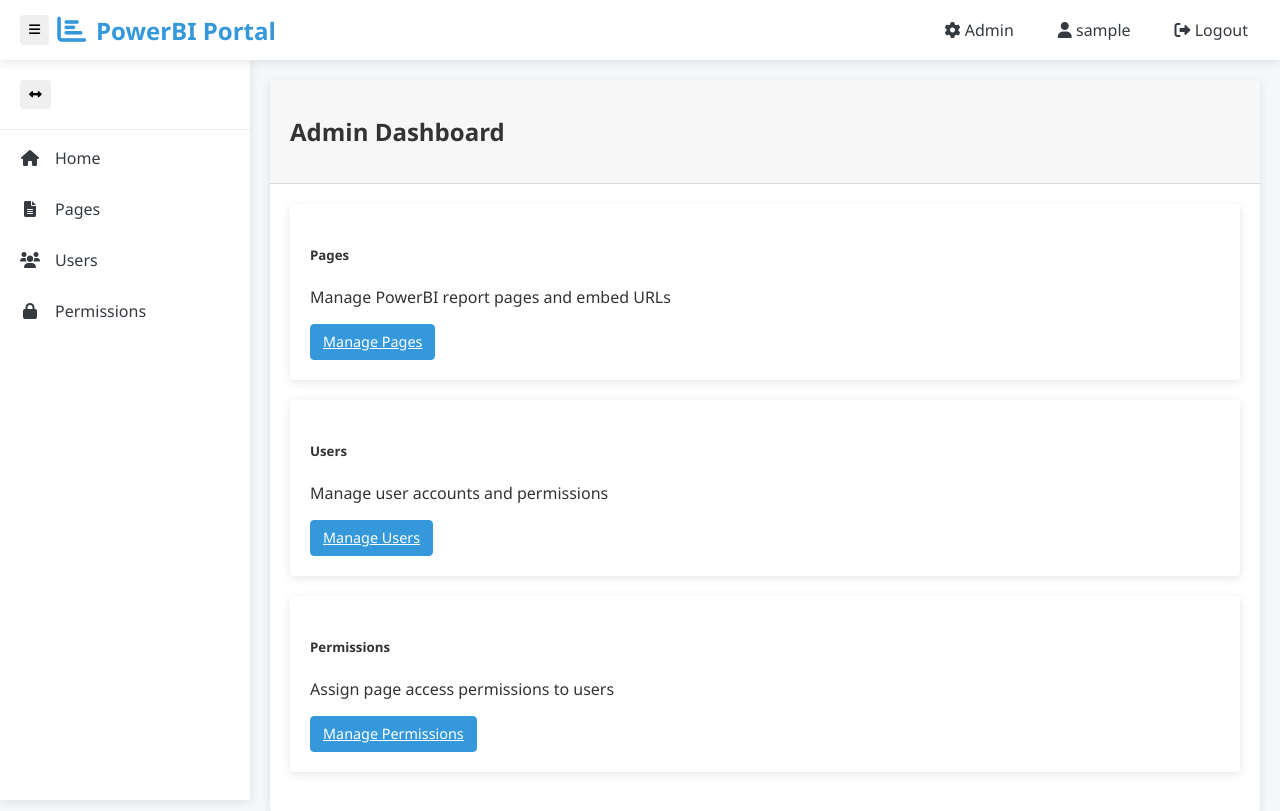
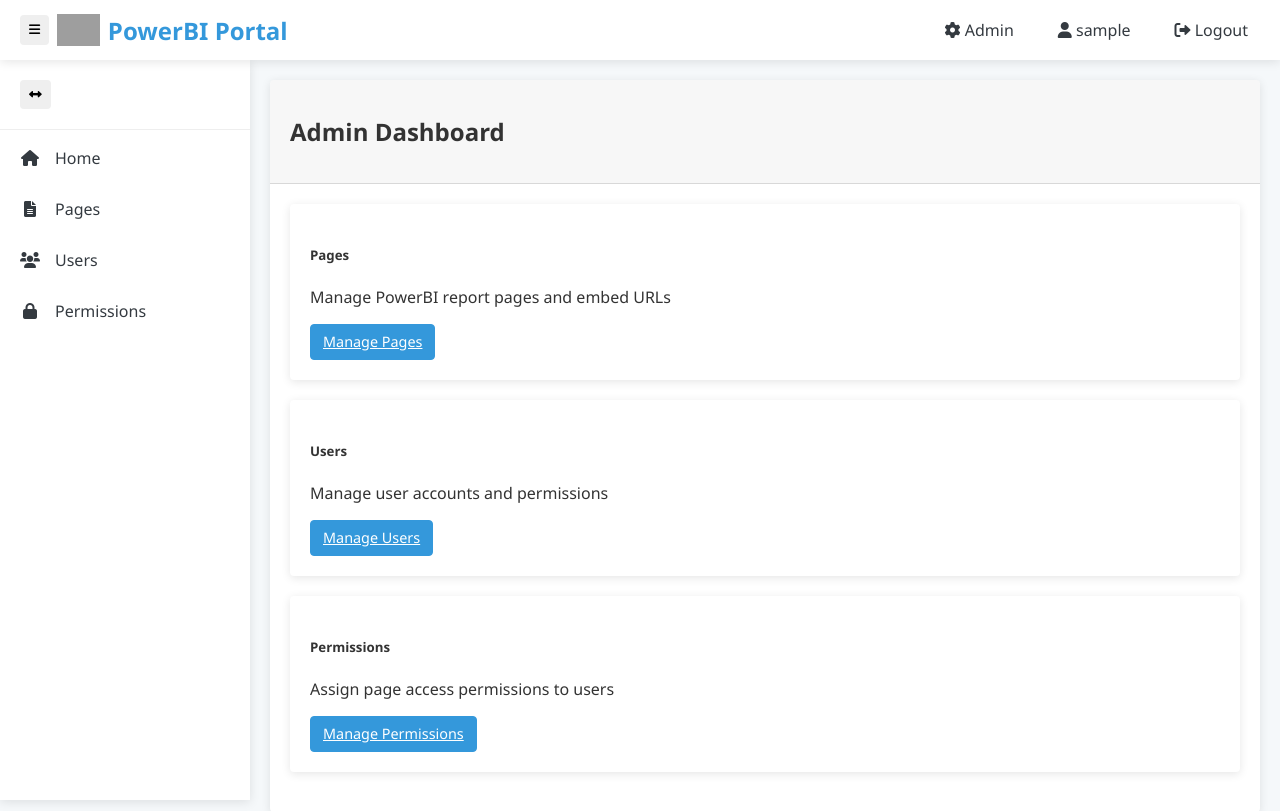
Before and after one commit to zyansaber/RenderTEST, a Flask app: page /admin/ in a window 1280 px wide. Shown: the top 811 px of the page. Run offline with Flask 2, Linux system fonts and the light colour scheme; the visitor is signed in with stand-in values (Sample User, id 1); data comes from the database, SQL or seed files in the repository; grey boxes are pictures that could not be loaded.

Commit message:
Update base.html

```diff
--- a/src/templates/base.html
+++ b/src/templates/base.html
@@ -17,10 +17,11 @@
             <button id="mobile-menu-toggle" class="btn btn-sm d-md-none mr-2">
                 <i class="fas fa-bars"></i>
             </button>
-            <a href="{{ url_for('main.index') }}" class="navbar-brand">
-                <i class="fas fa-chart-bar"></i>
-                PowerBI Portal
+            <a href="{{ url_for('main.index') }}" class="navbar-brand d-flex align-items-center">
+                <img src="{{ url_for('static', filename='images/snowy_logo.png') }}" alt="Snowy River Logo" style="height: 32px; margin-right: 8px;">
+                <span>PowerBI Portal</span>
             </a>
+
         </div>
         <div class="navbar-nav">
             {% if session.is_admin %}
```
